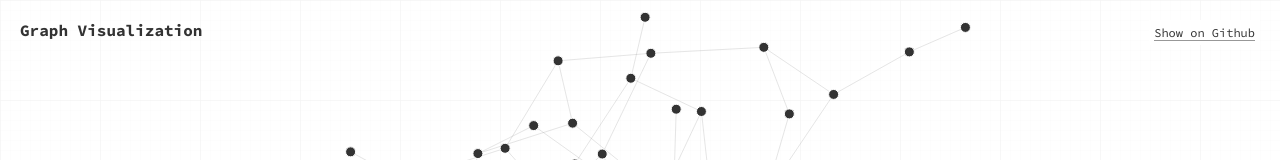
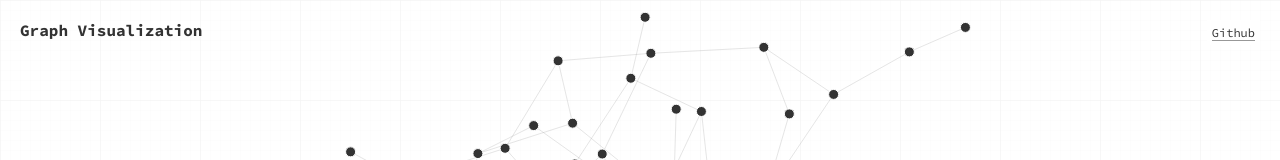
Before and after one commit to dmtrbrl/graph-visualization, a Vue app: page / in a window 1280 px wide. Shown: the top 160 px of the page. Built offline with nearby package versions, Linux system fonts and the light colour scheme.

Commit message:
Fix title and github repo link

```diff
--- a/public/index.html
+++ b/public/index.html
@@ -5,7 +5,7 @@
     <meta http-equiv="X-UA-Compatible" content="IE=edge" />
     <meta name="viewport" content="width=device-width,initial-scale=1.0" />
     <link rel="icon" href="<%= BASE_URL %>favicon.png" />
-    <title>Graph visualization with vue.js & d3.js</title>
+    <title>Graph visualization with Vue.js and D3.js</title>
   </head>
   <body>
     <noscript>
--- a/src/components/GraphVisualization.vue
+++ b/src/components/GraphVisualization.vue
@@ -4,7 +4,7 @@
       Graph Visualization
     </h1>
     <div class="graph-github">
-      <a href="#">Show on Github</a>
+      <a href="https://github.com/dmtrbrl/graph-visualization">Github</a>
     </div>
     <svg
       v-if="graph.nodes"
```
